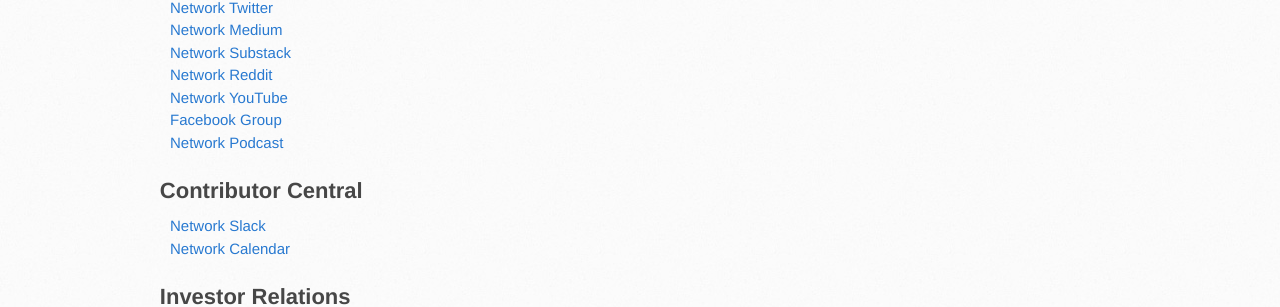
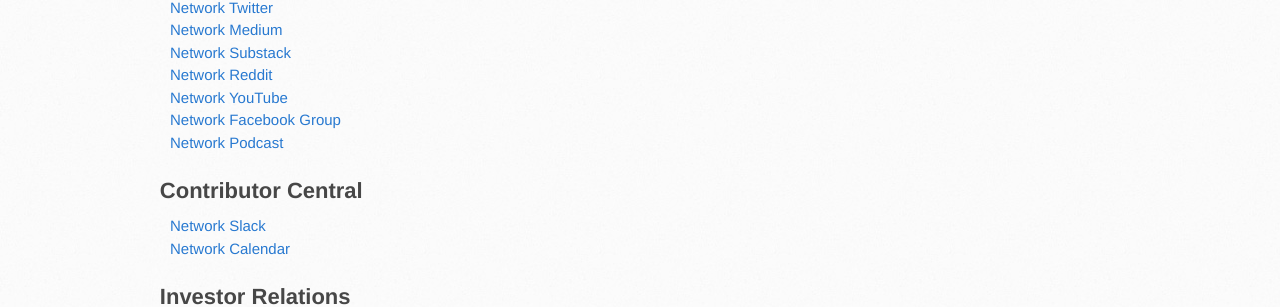
Before and after one commit to networkf/network.github.io, a Jekyll site: the page built from index.md, in a window 1280 px wide. Shown: the part 923-1230 px from the top of the page. Built offline with Jekyll 4.4.1, drawn with Linux system fonts in a browser that asks for light colours; some web fonts are replaced; our own code applies the rules of GitHub Pages for plain Markdown files.

Commit message:
Update index.md

```diff
--- a/index.md
+++ b/index.md
@@ -47,10 +47,9 @@ Network is accelerating the advent of neural interface dreams by building a neur
 <br>
 <a href="https://www.youtube.com/channel/UCh3Zw3sr1xPklmgjS6VYU-g" target="_blank">Network YouTube</a>
 <br>
-<a href="https://facebook.com/groups/networkfund" target="_blank">Facebook Group</a>
+<a href="https://facebook.com/groups/networkfund" target="_blank">Network Facebook Group</a>
 <br>
 <a href="https://anchor.fm/networkfund" target="_blank">Network Podcast</a>
-
 
 ## Contributor Central
 <a href="https://networkfund.slack.com" target="_blank">Network Slack</a>
```
